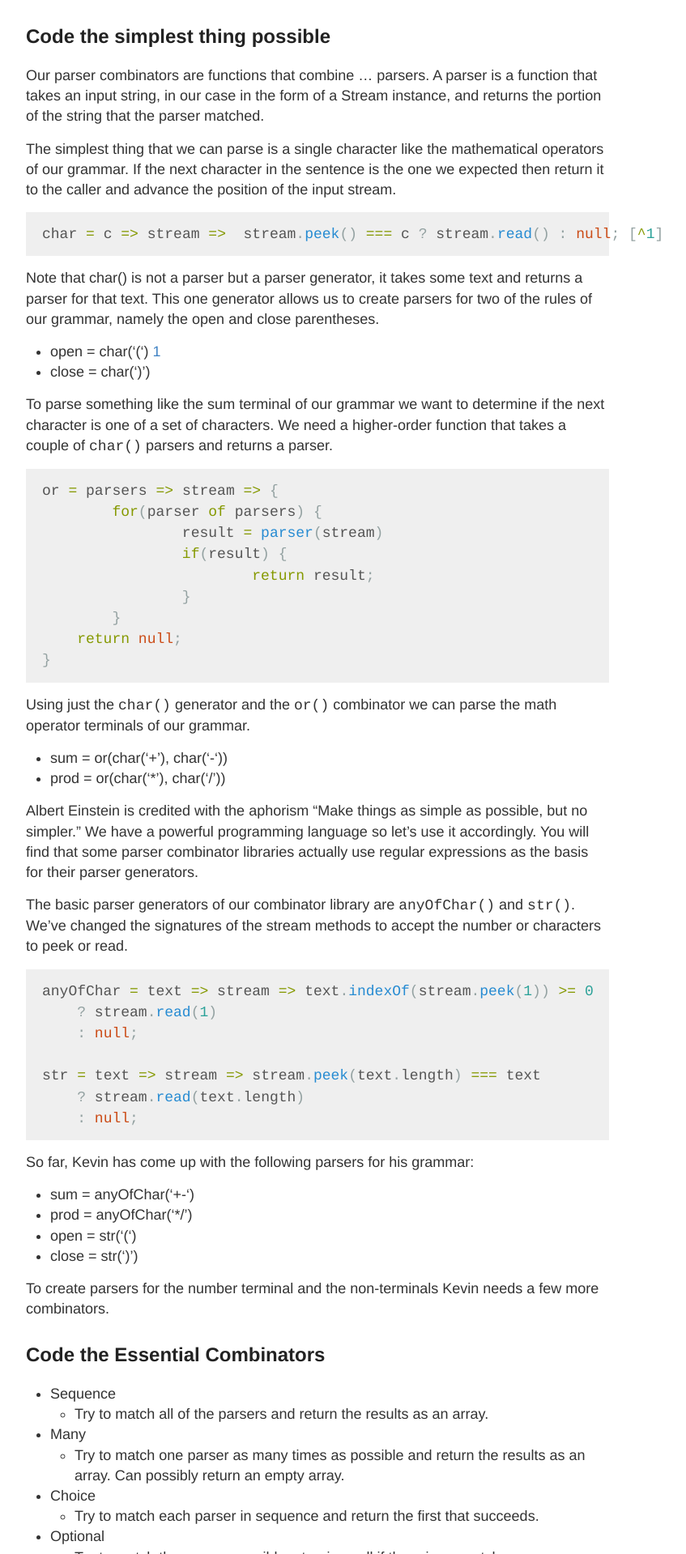
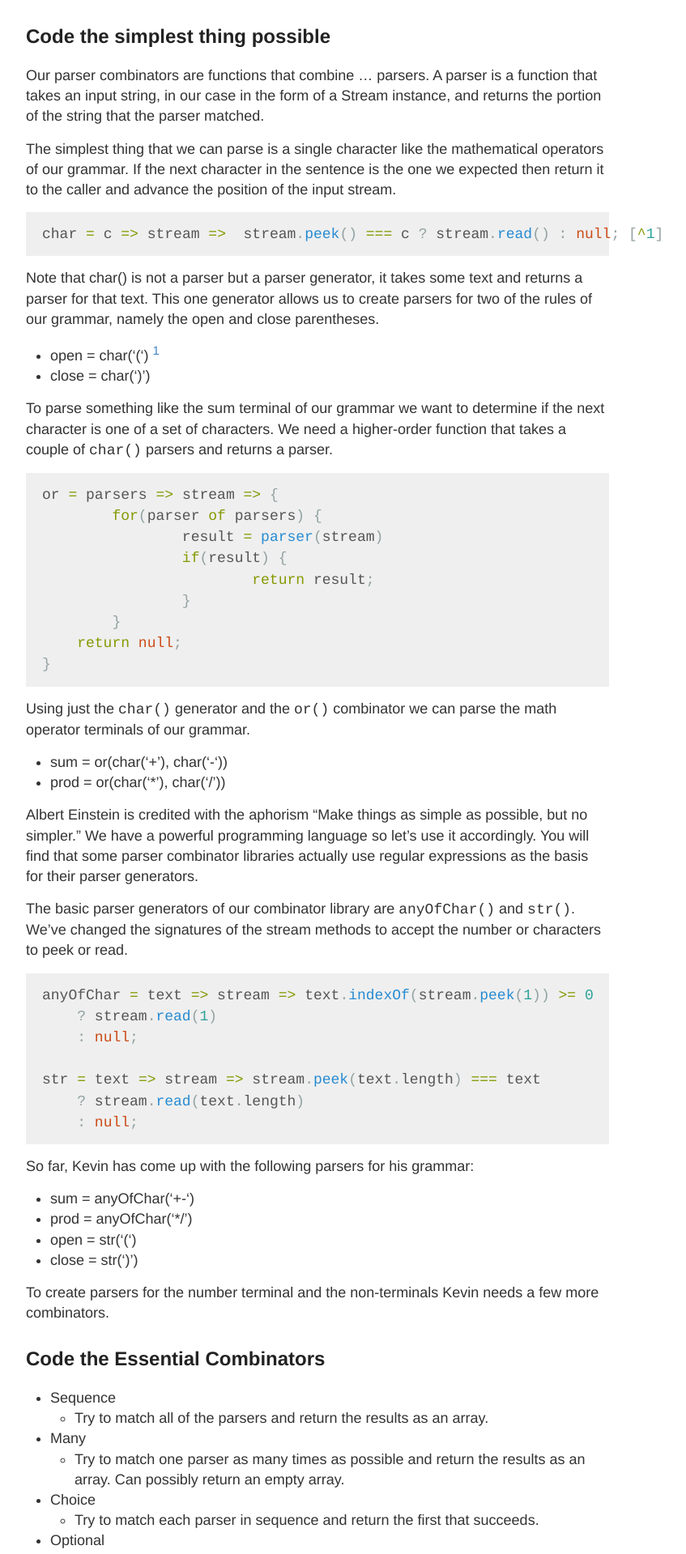
Before and after one commit to dennisdunn/dennisdunn.github.io, a Jekyll site: the page built from _posts/2022-05-01-practical-parsing-with-parser-combinators.md, in a window 1280 px wide. Shown: the part 4481-6400 px from the top of the page at 81% size, without its empty margins (248-1095 px from the left). Built offline with Jekyll 4.4.1, drawn with Linux system fonts in a browser that asks for light colours.

Commit message:
Sub/Sup fix.

```diff
--- a/_layouts/default.html
+++ b/_layouts/default.html
@@ -11,6 +11,10 @@
 
     <link rel="stylesheet" type="text/css" href="{{ site.baseurl }}/style.css" />
     <link rel="alternate" type="application/rss+xml" title="{{ site.name }} - {{ site.description }}" href="{{ site.baseurl }}/feed.xml" />
+
+    <!-- MathJax support-->
+    <script src="https://polyfill.io/v3/polyfill.min.js?features=es6"></script>
+    <script id="MathJax-script" async src="https://cdn.jsdelivr.net/npm/mathjax@3/es5/tex-mml-chtml.js"></script>
 
     <!-- Created with Jekyll Now - http://github.com/barryclark/jekyll-now -->
   </head>
--- a/_sass/_reset.scss
+++ b/_sass/_reset.scss
@@ -42,6 +42,14 @@
 	content: '';
 	content: none;
 }
+sub {
+	font-size: smaller;
+	vertical-align: sub;
+}
+sup {
+	font-size: smaller;
+	vertical-align: super;
+}
 table {
 	border-collapse: collapse;
 	border-spacing: 0;
```
